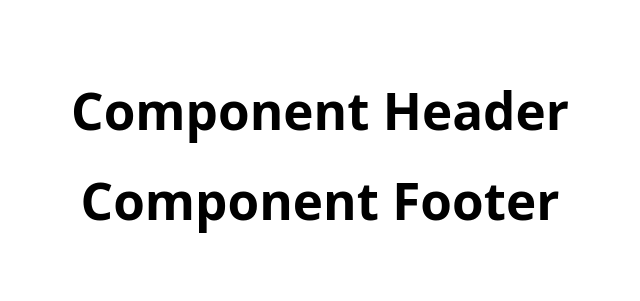
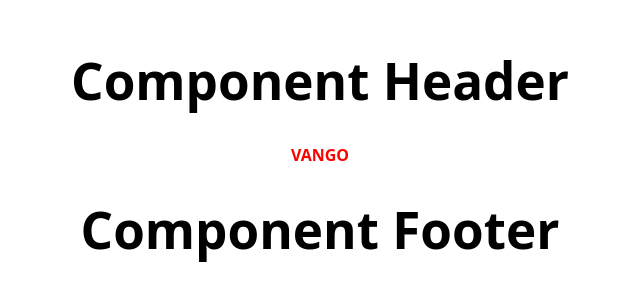
Before and after one commit to lehuynhhoaivan/react-vite-vango-01, a React (Vite) app: page / in a window 1280 px wide. Shown: the part 245-546 px from the top of the page, without its empty margins (320-960 px from the left). Built offline with nearby package versions, Linux system fonts and the light colour scheme.

Commit message:
Tạo component MyFunction để xuất VANGO ra màn hình

```diff
--- a/package.json
+++ b/package.json
@@ -18,11 +18,14 @@
     "@types/react": "^19.1.16",
     "@types/react-dom": "^19.1.9",
     "@vitejs/plugin-react": "^5.0.4",
+    "autoprefixer": "^10.4.21",
     "babel-plugin-react-compiler": "^19.1.0-rc.3",
     "eslint": "^9.36.0",
     "eslint-plugin-react-hooks": "^5.2.0",
     "eslint-plugin-react-refresh": "^0.4.22",
     "globals": "^16.4.0",
+    "postcss": "^8.5.6",
+    "tailwindcss": "^4.1.16",
     "vite": "npm:rolldown-vite@7.1.14"
   },
   "overrides": {
--- a/src/App.jsx
+++ b/src/App.jsx
@@ -4,6 +4,15 @@
 import './App.css'
 import Header from './components/Header'
 import Footer from './components/Footer'
+import styles from './components/css/MyComponent.module.css'
+
+// () => { }
+// component = html + css + js
+const MyComponent = () => {
+  return (
+    <h4 className={styles.textName}>VANGO</h4>
+  )
+}
 
 const App = () => {
   const [count, setCount] = useState(0)
@@ -23,6 +32,8 @@
         <Header />
       </div>
 
+      <MyComponent />
+
       <div>
         <Footer />
       </div>
--- /dev/null
+++ b/src/components/css/MyComponent.module.css
@@ -0,0 +1,4 @@
+/* styles.module.css */
+.textName {
+  color: red;
+}
```
Also changed, not shown: src/index.css (line endings or trailing spaces), 1 other file (tests, documents, lock files or other folders).
